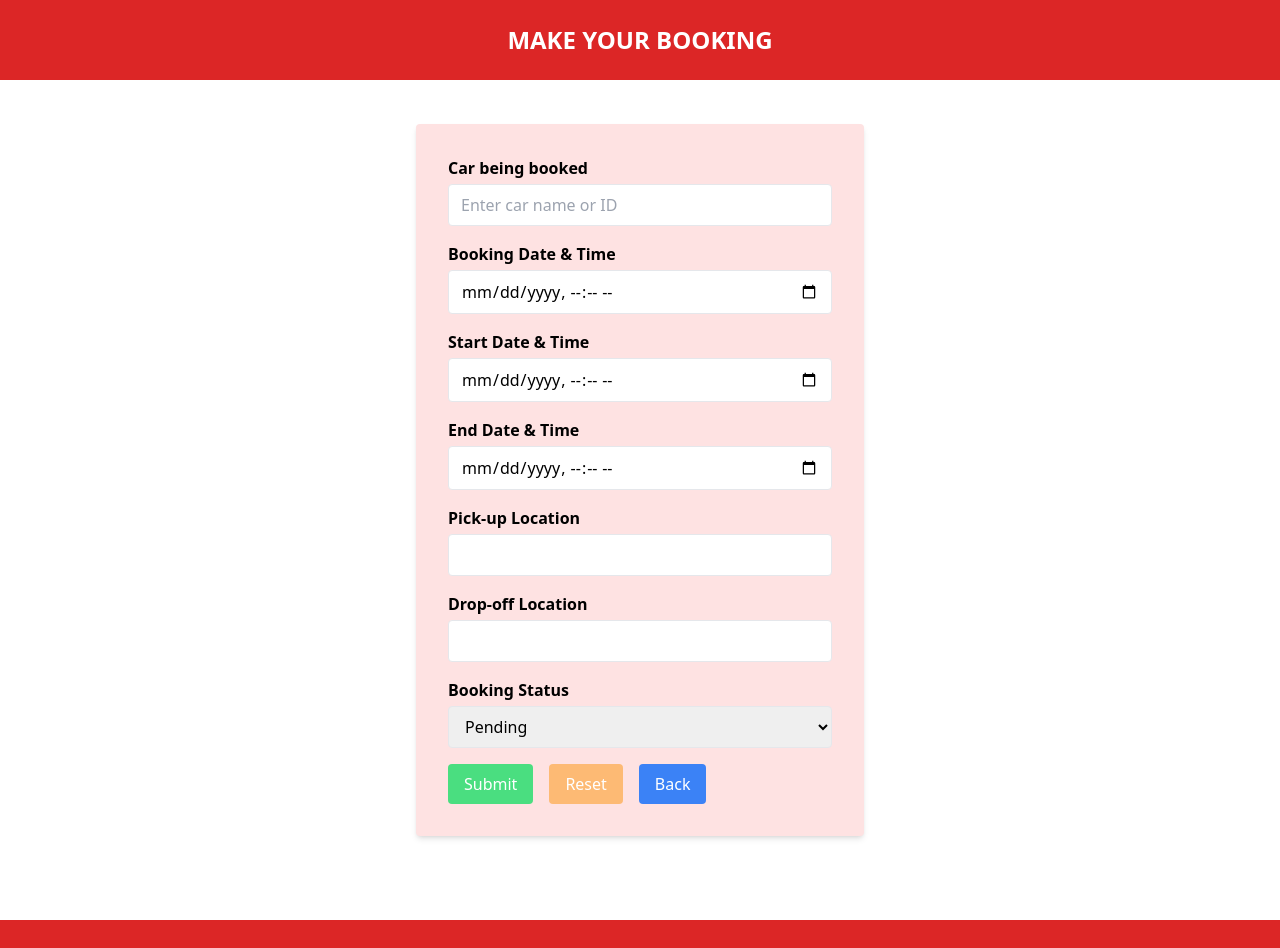
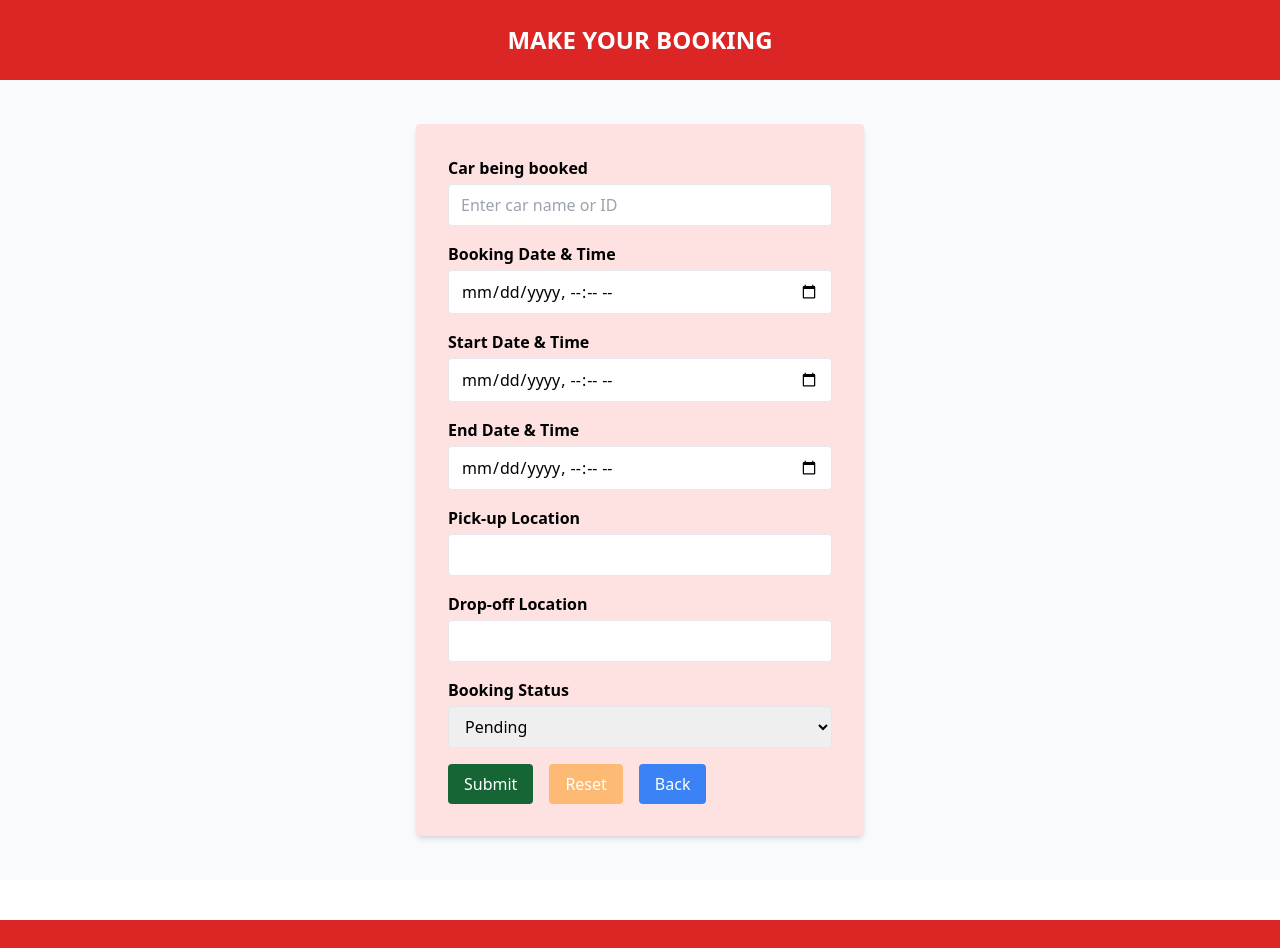
Before and after one commit to lisazumana03/lgs-car-hire-frontend, a React (Vite) app: page /make-booking in a window 1280 px wide. Shown: the top 948 px of the page. Built offline with nearby package versions, Linux system fonts and the light colour scheme; no server answers.

Commit message:
file incoming

```diff
--- a/src/pages/Reservation/Booking/BookingForm.jsx
+++ b/src/pages/Reservation/Booking/BookingForm.jsx
@@ -3,10 +3,9 @@ Lisakhanya Zumana (230864821)
 Date: 05/06/2025
  */
 
-import {useEffect, useState} from "react";
+import { useState } from "react";
 import { useNavigate } from "react-router-dom";
-import { create } from "../../../services/bookingService.js";
-import { getAllLocations } from "../../../services/locationService.js";
+import { create } from "../../../services/bookingService";
 
 
 function BookingForm() {
@@ -20,14 +19,7 @@ function BookingForm() {
         dropOffLocation: "",
         bookingStatus: "pending"
     });
-    const [locations, setLocations] = useState([]);
     const [message, setMessage] = useState("");
-
-    useEffect(() => {
-        getAllLocations()
-            .then(result => setLocations(result.data))
-            .catch(() => setLocations([]))
-    })
 
     const handleChange = (e) => {
         const { name, value } = e.target;
@@ -40,15 +32,6 @@ function BookingForm() {
 
     const handleSubmit = async (e) => {
         e.preventDefault();
-
-        const pickupObj = locations.find(loc => loc.locationName === form.pickupLocation);
-        const dropOffObj = locations.find(loc => loc.locationName === form.dropOffLocation);
-
-        if (!pickupObj || !dropOffObj) {
-            setMessage("Please select valid locations from the list.");
-            return
-        }
-
         try {
             await create(form);
             setMessage("Booking created successfully!");
@@ -67,7 +50,7 @@ function BookingForm() {
     };
 
     return (
-        <div className="flex flex-col items-center justify-center min-h-screen bg-white-50">
+        <div className="flex flex-col items-center justify-center min-h-screen bg-gray-50">
             {message && <p className="mb-4 text-green-700 font-semibold">{message}</p>}
             <form onSubmit={handleSubmit} className="bg-red-100 p-8 rounded shadow-md w-full max-w-md">
                 <div className="mb-4">
@@ -103,7 +86,7 @@ function BookingForm() {
                     </select>
                 </div>
                 <div className="flex gap-4">
-                    <button type="submit" className="bg-green-400 text-white px-4 py-2 rounded hover:bg-green-700">Submit</button>
+                    <button type="submit" className="bg-green-800 text-white px-4 py-2 rounded hover:bg-red-700">Submit</button>
                     <button type="reset" className="bg-orange-300 text-white px-4 py-2 rounded hover:bg-gray-400" onClick={() => setForm({
                         cars: [""],
                         bookingDateAndTime: "",
--- a/src/pages/Reservation/Location/LocationForm.jsx
+++ b/src/pages/Reservation/Location/LocationForm.jsx
@@ -13,7 +13,7 @@ function LocationForm(){
         locationName: "",
         streetName: "",
         cityOrTown: "",
-        provinceOrState: "", // Make sure this matches your Java class!
+        provinceOrState: "",
         country: "",
         postalCode: "",
     });
```
